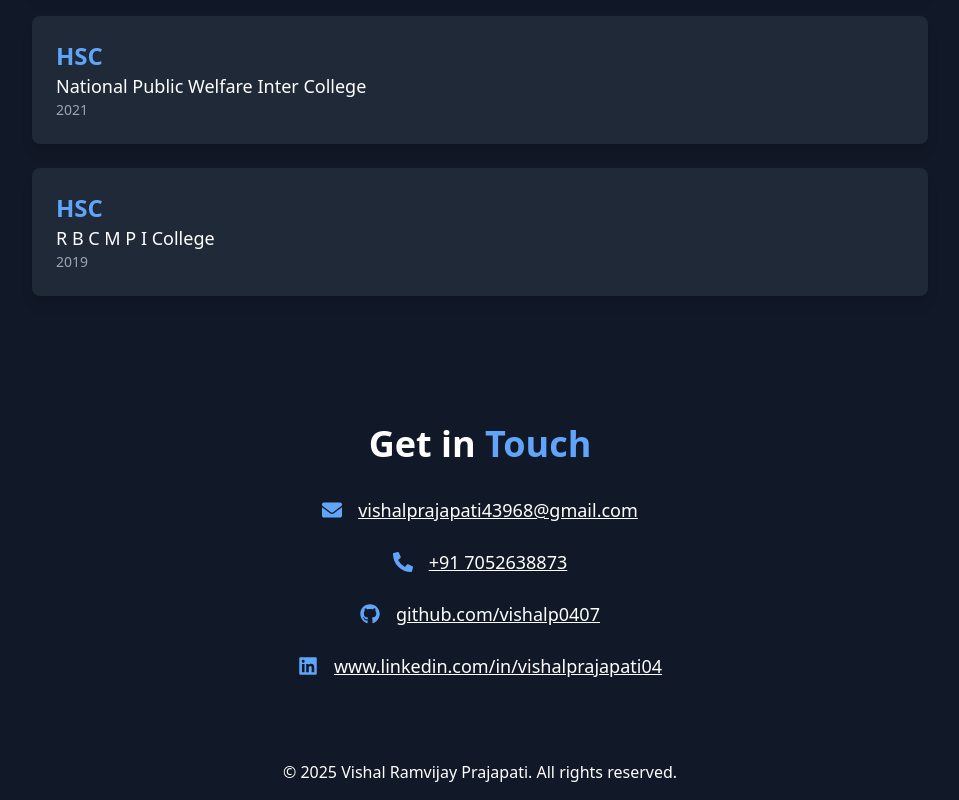
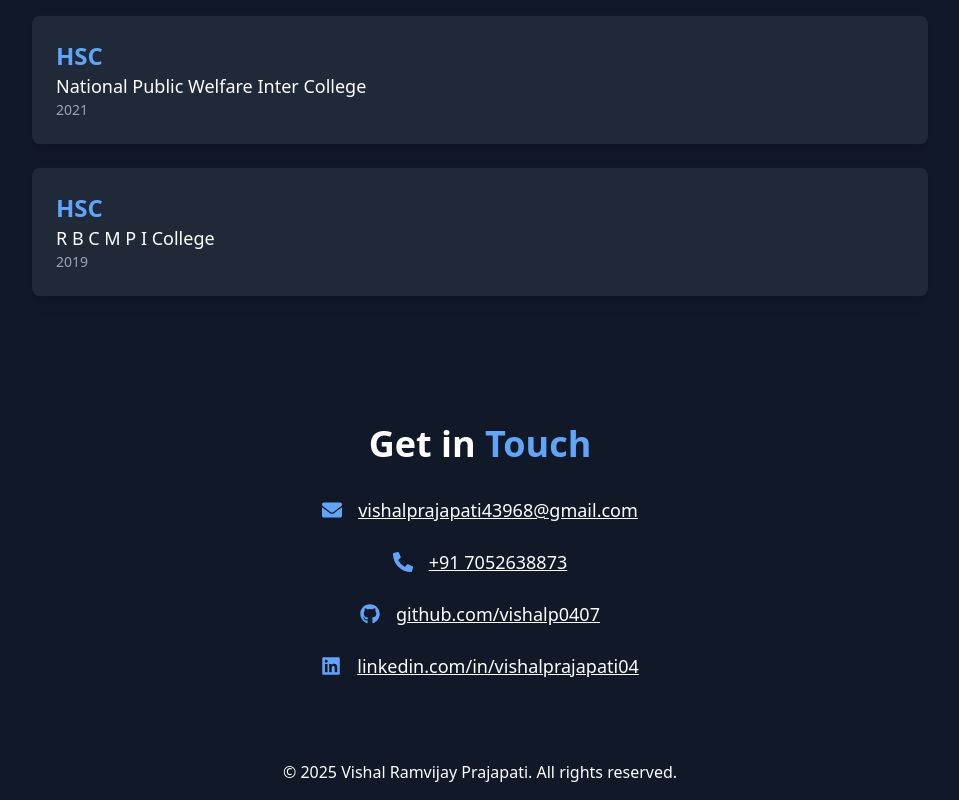
Before and after one commit to vishalp0407/my-portfolio, a React (Vite) app: page / in a window 1280 px wide. Shown: the part 2092-2892 px from the top of the page, without its empty margins (160-1119 px from the left). Built offline with nearby package versions, Linux system fonts and the light colour scheme.

Commit message:
Contact.jsx

```diff
--- a/src/screens/Contact.jsx
+++ b/src/screens/Contact.jsx
@@ -22,8 +22,8 @@ const Contact = () => {
     },
     {
       type: "LinkedIn",
-      value: "www.linkedin.com/in/vishalprajapati04",
-      link: "www.linkedin.com/in/vishalprajapati04",
+      value: "linkedin.com/in/vishalprajapati04",
+      link: "https://www.linkedin.com/in/vishalprajapati04",
       icon: <FaLinkedin className="text-blue-400 text-xl" />,
     },
   ];
```
